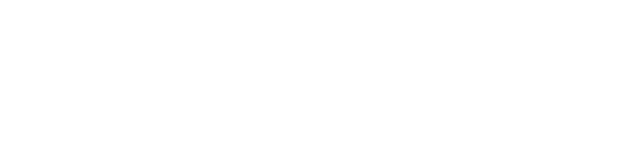
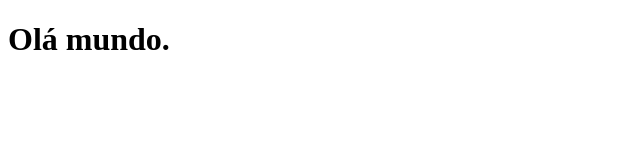
Before and after one commit to mdannz18/html_curso01, a plain HTML site: page index.html in a window 1280 px wide. Shown: the whole page, without its empty margins (0-640 px from the left). Drawn offline with Linux system fonts and the light colour scheme.

Commit message:
criaçao da primeira pagina,inserçao de tags

```diff
--- a/index.html
+++ b/index.html
@@ -6,6 +6,7 @@
     <title>Document</title>
 </head>
 <body>
+    <h1>Olá mundo.</h1>
 
 </body>
 </html>
```
